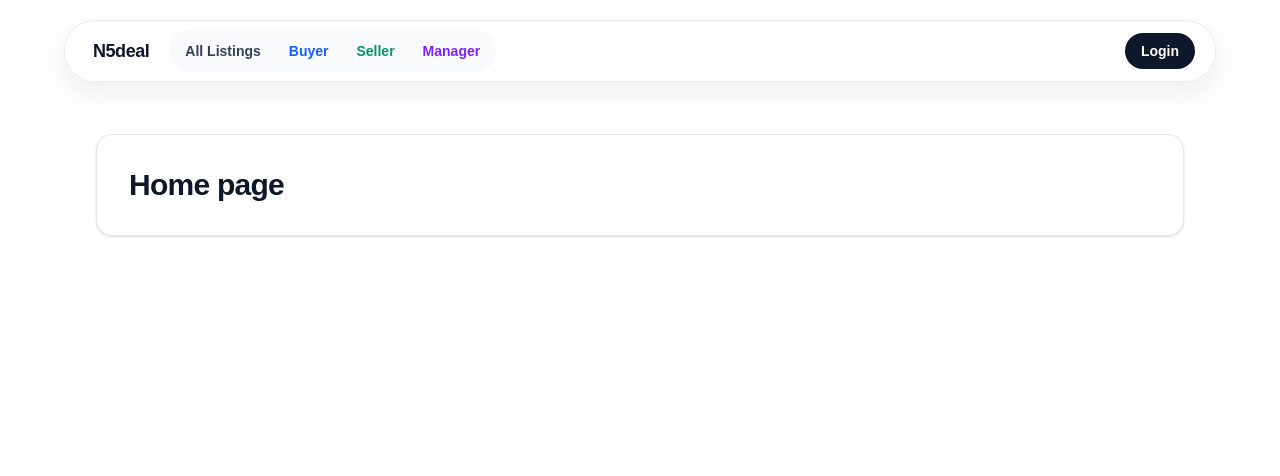
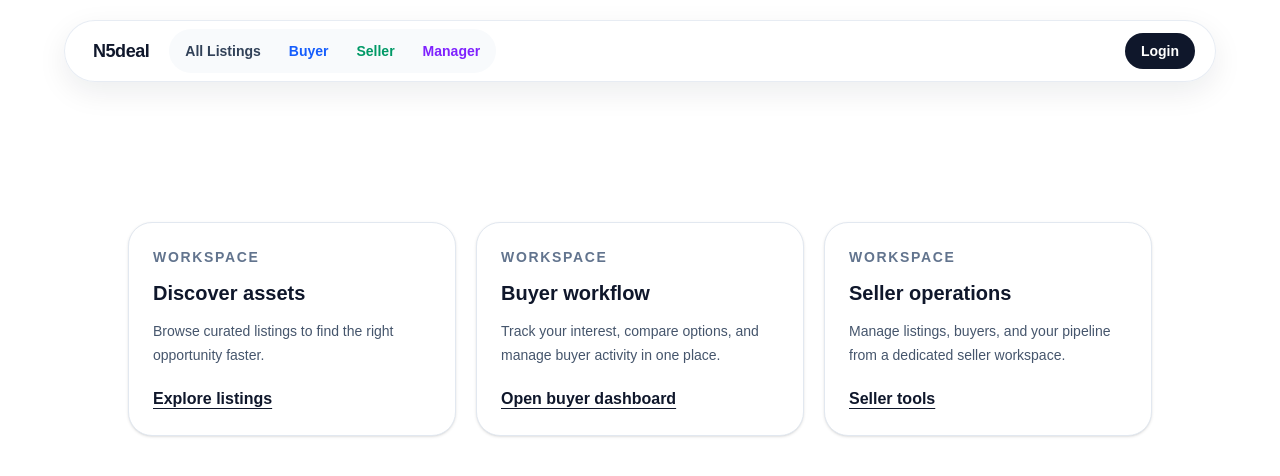
Before and after one commit to Tamskray/test_n5deal, a Next.js app: page / in a window 1280 px wide. Shown: the top 476 px of the page. Built offline with nearby package versions, Linux system fonts and the light colour scheme.

Commit message:
add home page links

```diff
--- a/src/app/page.tsx
+++ b/src/app/page.tsx
@@ -1,7 +1,49 @@
+import Link from "next/link";
+
+const featureCards = [
+  {
+    title: "Discover assets",
+    description: "Browse curated listings to find the right opportunity faster.",
+    href: "/all-listing",
+    cta: "Explore listings",
+  },
+  {
+    title: "Buyer workflow",
+    description: "Track your interest, compare options, and manage buyer activity in one place.",
+    href: "/dashboard/buyer",
+    cta: "Open buyer dashboard",
+  },
+  {
+    title: "Seller operations",
+    description: "Manage listings, buyers, and your pipeline from a dedicated seller workspace.",
+    href: "/dashboard/seller",
+    cta: "Seller tools",
+  },
+];
+
 export default function HomePage() {
   return (
-    <div className="rounded-2xl border border-slate-200 bg-white p-8 shadow-sm">
-      <h1 className="text-3xl font-bold tracking-tight text-slate-900">Home page</h1>
-    </div>
+    <main className="mx-auto max-w-6xl px-4 py-10 sm:px-6 lg:px-8">
+      <section className="mt-12 grid gap-5 md:grid-cols-3">
+        {featureCards.map((card) => (
+          <div
+            key={card.title}
+            className="rounded-3xl border border-slate-200 bg-white p-6 shadow-sm"
+          >
+            <p className="text-sm font-semibold uppercase tracking-[0.12em] text-slate-500">
+              Workspace
+            </p>
+            <h2 className="mt-3 text-xl font-bold text-slate-900">{card.title}</h2>
+            <p className="mt-3 text-sm leading-6 text-slate-600">{card.description}</p>
+            <Link
+              href={card.href}
+              className="mt-5 inline-flex font-semibold text-slate-900 underline underline-offset-4"
+            >
+              {card.cta}
+            </Link>
+          </div>
+        ))}
+      </section>
+    </main>
   );
 }
```
